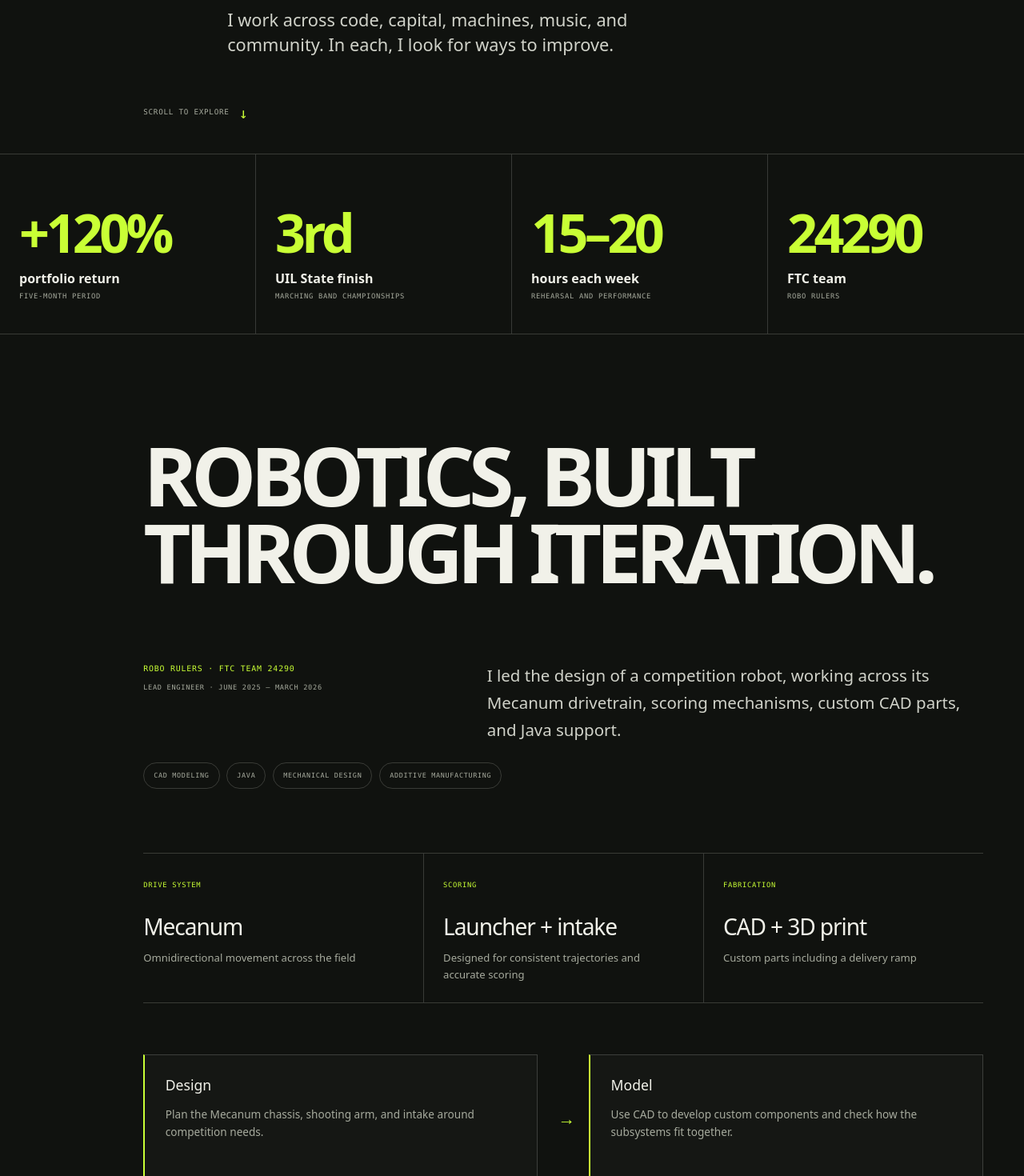
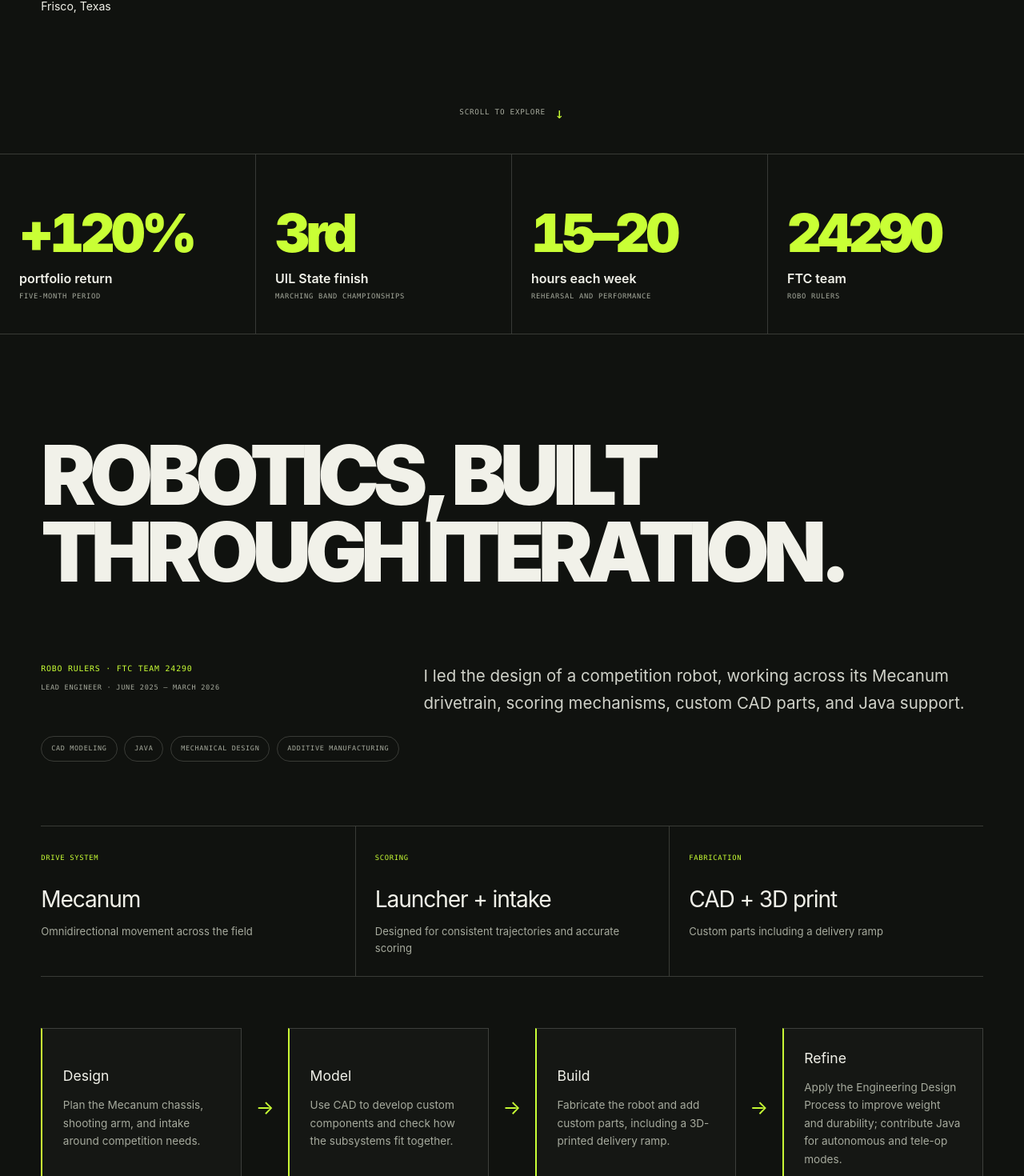
Before and after one commit to aaraven99/portfolio, a Next.js app in the folder Portfolio/: page / in a window 1280 px wide. Shown: the part 608-2078 px from the top of the page at 80% size. Built offline with nearby package versions, Linux system fonts and the light colour scheme.

Commit message:
Align portfolio sections and refine skills marquee

```diff
--- a/Portfolio/app/content.ts
+++ b/Portfolio/app/content.ts
@@ -9,8 +9,6 @@ export const portfolio = {
     schoolDates: "August 2025 – May 2029",
     graduation: "May 2029",
   },
-  statement:
-    "I work across code, capital, machines, music, and community. In each, I look for ways to improve.",
   metrics: [
     { value: "+120%", label: "portfolio return", detail: "five-month period" },
     { value: "3rd", label: "UIL State finish", detail: "marching band championships" },
@@ -104,7 +102,6 @@ export const portfolio = {
     quote: {
       text: "I think very definitely it’s the little things that make the big things happen.",
       author: "John Wooden",
-      source: "https://achievement.org/video/john-wooden-14/",
     },
   },
   leadRoles: [
--- a/Portfolio/app/globals.css
+++ b/Portfolio/app/globals.css
@@ -8,16 +8,18 @@
   --line: rgba(241, 241, 233, .18);
   --pad: clamp(1.1rem, 4vw, 4.5rem);
   --content-max: 78rem;
+  --font-system: -apple-system, BlinkMacSystemFont, "Segoe UI", system-ui, sans-serif;
 }
 
 * { box-sizing: border-box; }
-html { scroll-behavior: smooth; background: var(--ink); }
+html { scroll-behavior: smooth; background: var(--ink); color-scheme: dark; }
+section[id] { scroll-margin-top: 1rem; }
 body {
   margin: 0;
   overflow-x: hidden;
   background: var(--ink);
   color: var(--paper);
-  font-family: system-ui, "Segoe UI", sans-serif;
+  font-family: var(--font-system);
 }
 button, a { font: inherit; }
 button { color: inherit; }
@@ -30,11 +32,23 @@ button:focus-visible, a:focus-visible {
 
 .hero-role, .project-meta, .project-period, .metric small, .robot-spec > span,
 .return-card > span, .return-card small, .tags span, .education-card > span,
-.skill-group > h3, .scroll-cue, .site-footer {
+.scroll-cue, .site-footer {
   font-family: ui-monospace, "Cascadia Mono", Consolas, monospace;
   letter-spacing: .08em;
   text-transform: uppercase;
 }
+.skip-link {
+  position: fixed;
+  z-index: 20;
+  top: .75rem;
+  left: .75rem;
+  padding: .7rem 1rem;
+  transform: translateY(-150%);
+  background: var(--lime);
+  color: var(--ink);
+  font-weight: 650;
+}
+.skip-link:focus-visible { transform: none; }
 
 .hero {
   position: relative;
@@ -58,8 +72,8 @@ button:focus-visible, a:focus-visible {
   mask-image: linear-gradient(to bottom, black, transparent 88%);
 }
 .hero-content {
-  width: min(100% - 10vw, var(--content-max));
-  margin-left: 10vw;
+  width: min(100%, var(--content-max));
+  margin-inline: auto;
 }
 .hero-role {
   margin: 0 0 1.4rem;
@@ -69,39 +83,36 @@ button:focus-visible, a:focus-visible {
 .hero-role i { color: var(--lime); font-style: normal; }
 .hero h1 {
   margin: 0;
-  font: 900 clamp(5rem, 14vw, 11.8rem) / .76 system-ui, "Segoe UI", sans-serif;
+  font: 900 clamp(5rem, 14vw, 11.8rem) / .76 var(--font-system);
   letter-spacing: -.085em;
   text-transform: uppercase;
 }
 .hero h1 span { display: block; }
 .hero h1 .outline {
-  margin-left: 10%;
   color: transparent;
   -webkit-text-stroke: 2px var(--paper);
 }
 .hero-affiliation {
-  margin: 2rem 0 0 10%;
+  margin: 2rem 0 0;
   color: var(--paper);
   font-size: clamp(.82rem, 1.1vw, 1rem);
   line-height: 1.5;
 }
 .hero-affiliation p { margin: .2rem 0; }
-.hero-statement {
-  max-width: 38rem;
-  margin: 2.5rem 0 0 10%;
-  color: #d0d2c9;
-  font-size: clamp(1.05rem, 1.7vw, 1.45rem);
-  line-height: 1.45;
-}
 .scroll-cue {
   position: absolute;
   bottom: 2.4rem;
-  left: calc(var(--pad) + 10vw);
+  left: 0;
+  right: 0;
+  width: 100%;
   display: flex;
   align-items: center;
+  justify-content: center;
   gap: .75rem;
   color: var(--muted);
   font-size: .58rem;
+  text-align: center;
+  padding-inline: var(--pad);
 }
 .scroll-cue-arrow {
   color: var(--lime);
@@ -130,8 +141,9 @@ button:focus-visible, a:focus-visible {
 .metric:last-child { border-right: 0; }
 .metric strong {
   color: var(--lime);
-  font: 900 clamp(2.8rem, 5.2vw, 5.5rem) / 1 system-ui, "Segoe UI", sans-serif;
+  font: 900 clamp(2.8rem, 5.2vw, 5.5rem) / 1 var(--font-system);
   letter-spacing: -.07em;
+  font-variant-numeric: tabular-nums;
 }
 .metric p { margin: .7rem 0 .25rem; font-weight: 600; }
 .metric small { color: var(--muted); font-size: .55rem; line-height: 1.5; }
@@ -140,18 +152,19 @@ button:focus-visible, a:focus-visible {
   padding: clamp(6rem, 10vw, 10rem) var(--pad);
 }
 .section-heading, .project-intro, .robot-specs, .flow-grid, .trading-layout,
-.music-layout, .reflection, .lead-grid, .awards-section, .skill-groups,
+.music-layout, .reflection, .lead-grid, .awards-section, .skill-marquee,
 .education-grid, .spoken-languages, .contact-links {
-  width: min(100% - 10vw, var(--content-max));
-  margin-left: 10vw;
+  width: min(100%, var(--content-max));
+  margin-inline: auto;
 }
 .section-heading { margin-bottom: clamp(3rem, 7vw, 6rem); }
 .section-heading h2 {
   max-width: 72rem;
   margin: 0;
-  font: 900 clamp(2.8rem, 8vw, 7.7rem) / .94 system-ui, "Segoe UI", sans-serif;
+  font: 900 clamp(2.8rem, 8vw, 7.7rem) / .94 var(--font-system);
   letter-spacing: -.075em;
   text-transform: uppercase;
+  text-wrap: balance;
 }
 .project-intro {
   display: grid;
@@ -203,36 +216,30 @@ button:focus-visible, a:focus-visible {
 
 .flow-grid {
   display: grid;
-  grid-template-columns: repeat(2, minmax(0, 1fr));
-  gap: 1.2rem 4rem;
+  grid-template-columns: minmax(0, 1fr) 2rem minmax(0, 1fr) 2rem minmax(0, 1fr) 2rem minmax(0, 1fr);
+  gap: .8rem;
   margin-top: 4rem;
+  align-items: stretch;
 }
 .flow-step {
   position: relative;
-  min-height: 10rem;
+  min-height: 11rem;
   padding: 1.5rem 1.6rem;
   border: 1px solid var(--line);
   border-left: 2px solid var(--lime);
   background: rgba(255, 255, 255, .018);
+  display: flex;
+  flex-direction: column;
+  justify-content: center;
 }
 .flow-step h3 { margin: 0 0 .75rem; font-size: 1.1rem; }
 .flow-step p { max-width: 32rem; margin: 0; color: var(--muted); font-size: .85rem; line-height: 1.65; }
-.flow-step-0::after, .flow-step-2::after {
-  content: "→";
-  position: absolute;
-  top: 50%;
-  right: -3rem;
+.flow-arrow {
+  display: grid;
+  place-items: center;
   color: var(--lime);
-  font-size: 1.35rem;
-  transform: translateY(-50%);
-}
-.flow-step-1::after {
-  content: "↙";
-  position: absolute;
-  bottom: -2.7rem;
-  left: 1rem;
-  color: var(--lime);
-  font-size: 1.35rem;
+  font-size: 1.5rem;
+  line-height: 1;
 }
 
 .trading-section { background: #080907; }
@@ -251,7 +258,7 @@ button:focus-visible, a:focus-visible {
 .return-card strong {
   display: block;
   margin: 1rem 0 .35rem;
-  font: 900 clamp(4.6rem, 9vw, 9rem) / .9 system-ui, "Segoe UI", sans-serif;
+  font: 900 clamp(4.6rem, 9vw, 9rem) / .9 var(--font-system);
   letter-spacing: -.1em;
 }
 .return-card p { margin: .5rem 0 2.3rem; font-size: 1.2rem; font-weight: 600; }
@@ -264,17 +271,8 @@ button:focus-visible, a:focus-visible {
 }
 .music-section .section-heading { margin-bottom: 4rem; }
 .music-section .project-meta { color: #414535; }
-.music-layout {
-  display: grid;
-  grid-template-columns: .45fr 1.55fr;
-  gap: 3rem;
-  align-items: center;
-}
-.music-mark {
-  color: var(--ink);
-  font: 400 clamp(7rem, 18vw, 15rem) / .8 Georgia, serif;
-}
-.music-copy { max-width: 46rem; }
+.music-layout { display: block; }
+.music-copy { max-width: 58rem; }
 .music-copy > p:last-child {
   margin: 1.2rem 0 0;
   font-size: clamp(1.05rem, 1.8vw, 1.4rem);
@@ -287,8 +285,6 @@ button:focus-visible, a:focus-visible {
   font: 400 clamp(1.7rem, 3.5vw, 3.5rem) / 1.17 Georgia, serif;
 }
 .reflection cite { display: block; margin-top: 1.4rem; font: 500 .7rem ui-monospace, "Cascadia Mono", Consolas, monospace; font-style: normal; }
-.reflection cite a { display: inline-flex; align-items: center; gap: .4rem; border-bottom: 1px solid currentColor; padding-bottom: .35rem; }
-.reflection cite a:hover { opacity: .7; }
 
 .light-section { background: var(--paper); color: var(--ink); }
 .leadership-section .section-heading h2 { text-transform: none; letter-spacing: -.065em; }
@@ -304,7 +300,7 @@ button:focus-visible, a:focus-visible {
 .awards-section { margin-top: 7rem; }
 .awards-section > h2 {
   margin: 0 0 2rem;
-  font: 900 clamp(2.5rem, 5vw, 5rem) / 1 system-ui, "Segoe UI", sans-serif;
+  font: 900 clamp(2.5rem, 5vw, 5rem) / 1 var(--font-system);
   letter-spacing: -.065em;
 }
 .awards-list { border-top: 1px solid rgba(16, 18, 15, .24); }
@@ -316,25 +312,60 @@ button:focus-visible, a:focus-visible {
   padding: 1.5rem 0;
   border-bottom: 1px solid rgba(16, 18, 15, .18);
 }
-.award > strong { font: 900 clamp(2.3rem, 5vw, 5rem) / 1 system-ui, "Segoe UI", sans-serif; letter-spacing: -.07em; }
+.award > strong { font: 900 clamp(2.3rem, 5vw, 5rem) / 1 var(--font-system); letter-spacing: -.07em; }
 .award h3 { margin: 0; font-size: clamp(1rem, 1.6vw, 1.4rem); }
 .award p { margin: .55rem 0 0; color: #5d6157; font: 500 .58rem/1.6 ui-monospace, "Cascadia Mono", Consolas, monospace; text-transform: uppercase; }
 
 .skills-section { background: var(--ink); }
-.skill-groups { margin-top: 1rem; }
-.skill-group {
-  display: grid;
-  grid-template-columns: minmax(10rem, .35fr) minmax(0, 1fr);
-  gap: 2rem;
-  align-items: start;
-  padding: 1.7rem 0;
-  border-top: 1px solid var(--line);
+.skill-marquee { margin-top: 1rem; }
+.skill-marquee-controls { display: flex; justify-content: flex-start; margin-bottom: 1rem; }
+.motion-toggle {
+  padding: .45rem 0;
+  border: 0;
+  border-bottom: 1px solid var(--line);
+  background: transparent;
+  color: var(--muted);
+  font-size: .65rem;
+  cursor: pointer;
+  touch-action: manipulation;
+  -webkit-tap-highlight-color: transparent;
 }
-.skill-group > h3 { margin: .45rem 0 0; color: var(--muted); font-size: .6rem; }
-.skill-cloud { display: flex; flex-wrap: wrap; gap: .65rem; }
+.motion-toggle:hover, .motion-toggle:focus-visible { color: var(--paper); border-color: var(--lime); }
+.skill-marquee-rows { display: grid; gap: .8rem; overflow: hidden; }
+.skill-marquee-row {
+  width: 100%;
+  overflow: hidden;
+  -webkit-mask-image: linear-gradient(90deg, transparent, #000 2rem, #000 calc(100% - 2rem), transparent);
+  mask-image: linear-gradient(90deg, transparent, #000 2rem, #000 calc(100% - 2rem), transparent);
+}
+.skill-track {
+  display: flex;
+  width: max-content;
+  animation: skills-drift-right 56s linear infinite;
+  will-change: transform;
+}
+.skill-marquee-row:nth-child(2) .skill-track { animation-duration: 64s; }
+.skill-marquee-row:nth-child(3) .skill-track { animation-duration: 60s; }
+.skill-sequence { display: flex; gap: .65rem; padding-right: .65rem; }
+@keyframes skills-drift-right {
+  from { transform: translateX(-50%); }
+  to { transform: translateX(0); }
+}
+.skill-marquee-row:hover .skill-track,
+.skill-marquee-row:focus-within .skill-track { animation-duration: 150s; }
+.skill-marquee-row.is-expanded .skill-track,
+.skill-marquee.is-paused .skill-track { animation-play-state: paused; }
+.skill-marquee-row.is-expanded { overflow: visible; -webkit-mask-image: none; mask-image: none; }
+.skill-marquee-row.is-expanded .skill-track { animation: none; transform: none; width: 100%; }
+.skill-marquee-row.is-expanded .skill-sequence[aria-hidden="true"] { display: none; }
+.skill-marquee-row.is-expanded .skill-sequence:not([aria-hidden]) {
+  flex-wrap: wrap;
+  width: 100%;
+  padding-right: 0;
+}
 .skill-bubble {
-  flex: 0 1 auto;
-  max-width: 100%;
+  flex: 0 0 auto;
+  max-width: min(34rem, calc(100vw - var(--pad) - var(--pad)));
   min-height: 2.9rem;
   padding: .75rem 1rem;
   border: 1px solid rgba(241, 241, 233, .25);
@@ -343,21 +374,23 @@ button:focus-visible, a:focus-visible {
   color: var(--paper);
   text-align: left;
   cursor: pointer;
-  transition: transform .18s ease, background-color .18s ease, color .18s ease, border-radius .18s ease;
+  transition: transform .18s ease, background-color .18s ease, color .18s ease, border-radius .18s ease, width .22s ease;
+  touch-action: manipulation;
+  -webkit-tap-highlight-color: transparent;
 }
 .skill-bubble:hover, .skill-bubble:focus-visible {
-  transform: translateY(-2px) scale(1.025);
+  transform: scale(1.035);
   border-color: var(--lime);
 }
 .skill-bubble[aria-expanded="true"] {
-  flex-basis: min(100%, 34rem);
+  width: min(34rem, 100%);
   border-radius: .75rem;
   border-color: var(--lime);
   background: var(--lime);
   color: var(--ink);
 }
 .skill-bubble-top { display: flex; align-items: center; justify-content: space-between; gap: 1.5rem; }
-.skill-bubble-top > span:first-child { font-size: .88rem; }
+.skill-bubble-top > span:first-child { font-size: .88rem; white-space: nowrap; }
 .skill-plus { color: var(--lime); font-size: 1rem; }
 .skill-bubble[aria-expanded="true"] .skill-plus { color: var(--ink); }
 .skill-detail { display: block; max-width: 31rem; margin-top: .8rem; font-size: .82rem; line-height: 1.6; }
@@ -366,7 +399,7 @@ button:focus-visible, a:focus-visible {
 .education-section .section-heading h2 { text-transform: none; }
 .education-grid {
   display: grid;
-  grid-template-columns: 1.2fr .8fr 1fr;
+  grid-template-columns: repeat(2, minmax(0, 1fr));
   gap: 2rem;
   padding-top: 1.5rem;
   border-top: 1px solid rgba(16, 18, 15, .24);
@@ -388,10 +421,11 @@ button:focus-visible, a:focus-visible {
   color: var(--ink);
 }
 .contact-section h2 {
-  width: min(100% - 10vw, var(--content-max));
-  margin: 0 0 3rem 10vw;
-  font: 900 clamp(3.5rem, 10vw, 9rem) / .92 system-ui, "Segoe UI", sans-serif;
+  width: min(100%, var(--content-max));
+  margin: 0 auto 3rem;
+  font: 900 clamp(3.5rem, 10vw, 9rem) / .92 var(--font-system);
   letter-spacing: -.08em;
+  text-wrap: balance;
 }
 .contact-links { display: flex; flex-wrap: wrap; gap: 2rem; }
 .contact-links a {
@@ -409,7 +443,9 @@ a:hover .link-arrow { transform: translate(2px, -2px); }
 
 .site-footer {
   display: flex;
-  justify-content: flex-end;
+  justify-content: center;
+  width: min(100%, var(--content-max));
+  margin-inline: auto;
   gap: clamp(1.2rem, 3vw, 3rem);
   padding: 1.5rem var(--pad);
   color: var(--paper);
@@ -428,28 +464,26 @@ a:hover .link-arrow { transform: translate(2px, -2px); }
 @media (max-width: 900px) {
   .hero-content, .section-heading, .project-intro, .robot-specs, .flow-grid,
   .trading-layout, .music-layout, .reflection, .lead-grid, .awards-section,
-  .skill-groups, .education-grid, .spoken-languages, .contact-links {
+  .skill-marquee, .education-grid, .spoken-languages, .contact-links {
     width: 100%;
-    margin-left: 0;
+    margin-inline: auto;
   }
-  .hero-content { width: 100%; }
-  .scroll-cue { left: var(--pad); }
   .metrics-strip { grid-template-columns: repeat(2, minmax(0, 1fr)); }
   .metric:nth-child(2) { border-right: 0; }
   .metric:nth-child(-n+2) { border-bottom: 1px solid var(--line); }
   .section-heading h2 { font-size: clamp(2.6rem, 8vw, 5.8rem); }
-  .trading-layout { grid-template-columns: minmax(14rem, .8fr) minmax(0, 1.2fr); }
+  .project-intro { grid-template-columns: 1fr; gap: 1rem; }
+  .trading-layout { grid-template-columns: 1fr; gap: 2rem; }
+  .flow-grid { grid-template-columns: 1fr; gap: .4rem; }
+  .flow-arrow { transform: rotate(90deg); min-height: 1.8rem; }
+  .lead-grid { grid-template-columns: 1fr; }
   .education-grid { grid-template-columns: repeat(2, minmax(0, 1fr)); }
-  .education-card:last-child { grid-column: 1 / -1; }
 }
 
 @media (max-width: 600px) {
   :root { --pad: 1rem; }
   .hero { min-height: 95svh; padding-top: 4rem; }
   .hero h1 { font-size: clamp(4.4rem, 19vw, 6.7rem); }
-  .hero h1 .outline { margin-left: 4%; }
-  .hero-affiliation, .hero-statement { margin-left: 4%; }
-  .hero-statement { margin-top: 1.6rem; max-width: 28rem; }
   .scroll-cue { bottom: 1.4rem; }
   .metrics-strip { grid-template-columns: repeat(2, minmax(0, 1fr)); }
   .metric { min-height: 10rem; padding: 1.4rem .8rem; }
@@ -464,42 +498,39 @@ a:hover .link-arrow { transform: translate(2px, -2px); }
   .robot-specs { grid-template-columns: 1fr; margin-top: 3rem; }
   .robot-spec, .robot-spec + .robot-spec { padding: 1.2rem 0; border-left: 0; }
   .robot-spec h3 { margin-top: .7rem; }
-  .flow-grid { grid-template-columns: 1fr; gap: 1.6rem; margin-top: 3rem; }
+  .flow-grid { grid-template-columns: 1fr; gap: .4rem; margin-top: 3rem; }
   .flow-step { min-height: auto; padding: 1.2rem; }
-  .flow-step-0::after, .flow-step-1::after, .flow-step-2::after {
-    content: "↓";
-    top: auto;
-    right: 1rem;
-    bottom: -1.65rem;
-    left: auto;
-    transform: none;
-  }
   .trading-layout { grid-template-columns: 1fr; gap: 2rem; }
   .return-card { padding: 1.7rem; }
   .return-card strong { font-size: 5.2rem; }
   .return-card p { margin-bottom: 1.5rem; }
-  .music-layout { grid-template-columns: 1fr; gap: 1rem; }
-  .music-mark { font-size: 6rem; }
   .reflection { margin-top: 3rem; }
   .lead-grid { grid-template-columns: 1fr; }
   .lead-card { padding: 1.4rem; }
   .awards-section { margin-top: 4.5rem; }
   .award { grid-template-columns: 1fr; gap: .45rem; padding: 1.2rem 0; }
-  .skill-group { grid-template-columns: 1fr; gap: .8rem; }
-  .skill-cloud { gap: .5rem; }
+  .skill-marquee-controls { margin-bottom: .7rem; }
+  .skill-marquee-rows { gap: .55rem; }
+  .skill-sequence { gap: .5rem; padding-right: .5rem; }
   .skill-bubble { min-height: 2.7rem; padding: .65rem .8rem; }
   .education-grid { grid-template-columns: 1fr; gap: 1.3rem; }
   .education-card:last-child { grid-column: auto; }
   .contact-section { min-height: 55vh; padding: 5rem var(--pad); }
-  .contact-section h2 { width: 100%; margin: 0 0 2rem; font-size: clamp(3.2rem, 15vw, 5rem); }
+  .contact-section h2 { width: 100%; margin: 0 auto 2rem; font-size: clamp(3.2rem, 15vw, 5rem); }
   .contact-links { flex-direction: column; gap: .7rem; }
   .contact-links a { max-width: none; }
-  .site-footer { justify-content: flex-start; flex-wrap: wrap; }
+  .site-footer { justify-content: center; flex-wrap: wrap; }
 }
 
 @media (prefers-reduced-motion: reduce) {
   html { scroll-behavior: auto; }
   .has-scroll-reveal .reveal { opacity: 1; transform: none; transition: none; }
   .scroll-cue-arrow { animation: none; }
+  .skill-marquee-controls { display: none; }
+  .skill-track { animation: none !important; transform: none; width: 100%; }
+  .skill-marquee-rows { overflow: visible; }
+  .skill-marquee-row { overflow: visible; -webkit-mask-image: none; mask-image: none; }
+  .skill-sequence { flex-wrap: wrap; width: 100%; padding-right: 0; }
+  .skill-sequence[aria-hidden="true"] { display: none; }
   *, *::before, *::after { scroll-behavior: auto !important; }
 }
--- a/Portfolio/app/page.tsx
+++ b/Portfolio/app/page.tsx
@@ -1,9 +1,15 @@
 "use client";
 
-import { useEffect, useState } from "react";
+import { Fragment, useEffect, useState } from "react";
 import { portfolio } from "./content";
 
 const Arrow = () => <span className="link-arrow" aria-hidden="true">↗</span>;
+const allSkills = portfolio.skills.flatMap((group) => group.items);
+const skillRows = Array.from({ length: 3 }, (_, rowIndex) =>
+  allSkills
+    .map((item, skillIndex) => ({ item, skillIndex }))
+    .filter((_, skillIndex) => skillIndex % 3 === rowIndex),
+);
 
 function SectionHeading({ title }: { title: string }) {
   return (
@@ -21,12 +27,15 @@ function StepFlow({
   steps: readonly { title: string; detail: string }[];
 }) {
   return (
-    <div className="flow-grid" aria-label={label}>
+    <div className="flow-grid" role="group" aria-label={label}>
       {steps.map((step, index) => (
-        <article className={"flow-step flow-step-" + index + " reveal"} key={step.title}>
+        <Fragment key={step.title}>
+          <article className="flow-step reveal">
             <h3>{step.title}</h3>
             <p>{step.detail}</p>
           </article>
+          {index < steps.length - 1 && <span className="flow-arrow" aria-hidden="true">→</span>}
+        </Fragment>
       ))}
     </div>
   );
@@ -34,37 +43,64 @@ function StepFlow({
 
 function SkillBubbles() {
   const [openSkill, setOpenSkill] = useState<string | null>(null);
+  const [motionPaused, setMotionPaused] = useState(false);
 
   return (
-    <div className="skill-groups">
-      {portfolio.skills.map((group, groupIndex) => (
-        <section className="skill-group reveal" key={group.group} aria-label={group.group}>
-          <h3>{group.group}</h3>
-          <div className="skill-cloud">
-            {group.items.map((item, itemIndex) => {
-              const id = "skill-" + groupIndex + "-" + itemIndex;
-              const isOpen = openSkill === id;
+    <section className={"skill-marquee" + (motionPaused ? " is-paused" : "")} aria-label="Skills and experience">
+      <div className="skill-marquee-controls">
+        <button
+          className="motion-toggle"
+          type="button"
+          aria-pressed={motionPaused}
+          aria-controls="skill-marquee-rows"
+          onClick={() => setMotionPaused(!motionPaused)}
+        >
+          {motionPaused ? "Resume motion" : "Pause motion"}
+        </button>
+      </div>
+      <div className="skill-marquee-rows" id="skill-marquee-rows">
+        {skillRows.map((row, rowIndex) => {
+          const rowIsExpanded = row.some(({ skillIndex }) => openSkill === `skill-${skillIndex}`);
+          return (
+            <div
+              className={"skill-marquee-row" + (rowIsExpanded ? " is-expanded" : "")}
+              role="group"
+              aria-label={`Skills row ${rowIndex + 1}`}
+              key={rowIndex}
+            >
+              <div className="skill-track">
+                {[false, true].map((isCopy) => (
+                  <div className="skill-sequence" aria-hidden={isCopy || undefined} key={String(isCopy)}>
+                    {row.map(({ item, skillIndex }) => {
+                      const skillId = `skill-${skillIndex}`;
+                      const detailId = `${skillId}-${isCopy ? "copy" : "main"}`;
+                      const isOpen = openSkill === skillId;
                       return (
                         <button
                           className="skill-bubble"
                           type="button"
                           key={item.name}
+                          tabIndex={isCopy ? -1 : undefined}
                           aria-expanded={isOpen}
-                  aria-controls={id}
-                  onClick={() => setOpenSkill(isOpen ? null : id)}
+                          aria-controls={detailId}
+                          onClick={() => setOpenSkill(isOpen ? null : skillId)}
                         >
                           <span className="skill-bubble-top">
                             <span>{item.name}</span>
                             <span className="skill-plus" aria-hidden="true">{isOpen ? "−" : "+"}</span>
                           </span>
-                  <span className="skill-detail" id={id} hidden={!isOpen}>{item.detail}</span>
+                          <span className="skill-detail" id={detailId} hidden={!isOpen}>{item.detail}</span>
                         </button>
                       );
                     })}
                   </div>
-        </section>
                 ))}
               </div>
+            </div>
+          );
+        })}
+      </div>
+    </section>
   );
 }
 
@@ -91,7 +127,9 @@ export default function Home() {
   }, []);
 
   return (
-    <main>
+    <>
+      <a className="skip-link" href="#main-content">Skip to content</a>
+      <main id="main-content">
       <section className="hero" id="top">
         <div className="hero-grid" aria-hidden="true" />
         <div className="hero-content">
@@ -101,10 +139,9 @@ export default function Home() {
             <p>{portfolio.person.school} · Class of 2029</p>
             <p>{portfolio.person.location}</p>
           </div>
-          <p className="hero-statement reveal">{portfolio.statement}</p>
         </div>
-        <div className="scroll-cue reveal" aria-hidden="true">
-          <span>Scroll to explore</span><span className="scroll-cue-arrow">↓</span>
+        <div className="scroll-cue reveal">
+          <span>Scroll to explore</span><span className="scroll-cue-arrow" aria-hidden="true">↓</span>
         </div>
       </section>
 
@@ -167,7 +204,6 @@ export default function Home() {
       <section className="music-section" id="music">
         <SectionHeading title={portfolio.music.title} />
         <div className="music-layout">
-          <div className="music-mark reveal" aria-hidden="true">♪</div>
           <div className="music-copy reveal">
             <p className="project-meta">{portfolio.music.instrument} · {portfolio.music.role}</p>
             <p className="project-period">{portfolio.music.period}</p>
@@ -176,11 +212,7 @@ export default function Home() {
         </div>
         <blockquote className="reflection reveal">
           <p>“{portfolio.music.quote.text}”</p>
-          <cite>
-            <a href={portfolio.music.quote.source} target="_blank" rel="noreferrer">
-              — {portfolio.music.quote.author} · interview transcript <Arrow />
-            </a>
-          </cite>
+          <cite>— {portfolio.music.quote.author}</cite>
         </blockquote>
       </section>
 
@@ -254,5 +286,6 @@ export default function Home() {
         <a href={"mailto:" + portfolio.person.email}>Email<Arrow /></a>
       </footer>
       </main>
+    </>
   );
 }
```
Also changed, not shown: 1 other file (tests, documents, lock files or other folders). Lines whose indentation alone changed are shown as unchanged.
